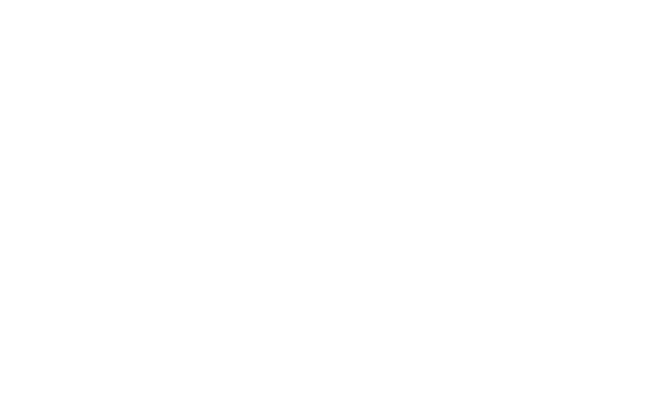
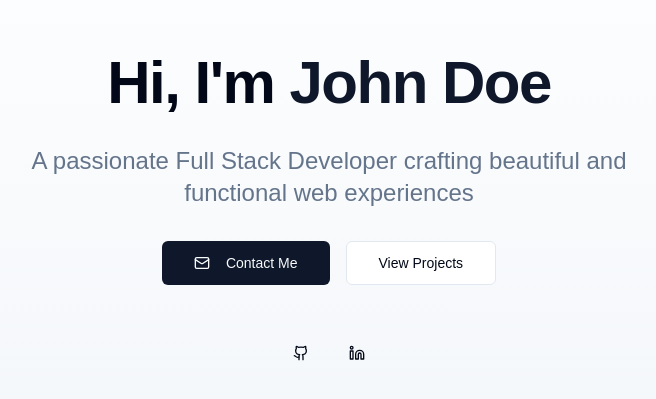
Before and after one commit to Eduardo-J-Morales/Newer-Portfolio, a Next.js app in the folder shadcnui-app/: page / in a window 1280 px wide. Shown: the part 187-586 px from the top of the page, without its empty margins (311-967 px from the left). Built offline with nearby package versions, Linux system fonts and the light colour scheme.

Commit message:
Projects.tsx created in components folder

```diff
--- a/shadcnui-app/app/page.tsx
+++ b/shadcnui-app/app/page.tsx
@@ -1,7 +1,9 @@
-
+import Hero from '@/components/sections/Hero'
 
 export default function Home() {
   return (
-    <></>
+    <>
+    <Hero/>
+    </>
     );
 }
--- a/shadcnui-app/components/sections/Hero.tsx
+++ b/shadcnui-app/components/sections/Hero.tsx
@@ -3,18 +3,32 @@
 
 export default function Hero() {
 return (
-    <div>
-        <div>
-            <h1></h1>
-            <p>
-
-            </p>
-            <div>
-                <Button>
-                    <Mail/>
-                </Button>
-            </div>
+    <div className="min-h-screen flex items-center justify-center bg-gradient-to-b from-background to-secondary">
+      <div className="text-center space-y-8 p-4">
+        <h1 className="text-4xl md:text-6xl font-bold tracking-tight">
+          Hi, I'm <span className="text-primary">John Doe</span>
+        </h1>
+        <p className="text-xl md:text-2xl text-muted-foreground max-w-2xl mx-auto">
+          A passionate Full Stack Developer crafting beautiful and functional web experiences
+        </p>
+        <div className="flex gap-4 justify-center">
+          <Button variant="default" size="lg">
+            <Mail className="mr-2 h-4 w-4" />
+            Contact Me
+          </Button>
+          <Button variant="outline" size="lg">
+            View Projects
+          </Button>
         </div>
+        <div className="flex gap-4 justify-center pt-4">
+          <Button variant="ghost" size="icon">
+            <Github className="h-5 w-5" />
+          </Button>
+          <Button variant="ghost" size="icon">
+            <Linkedin className="h-5 w-5" />
+          </Button>
+        </div>
+      </div>
     </div>
 )
 
```
